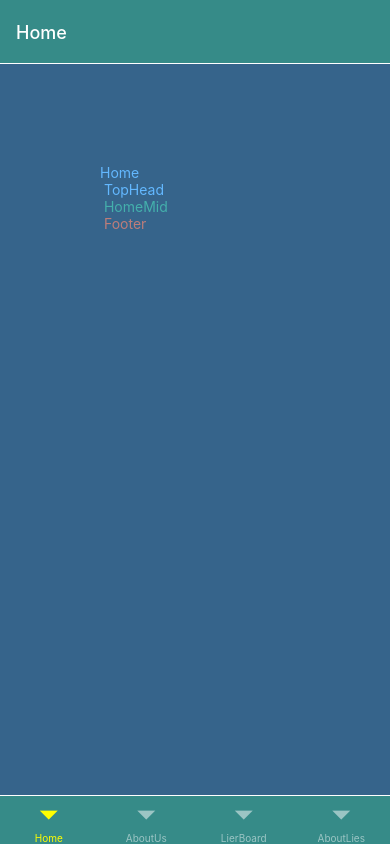
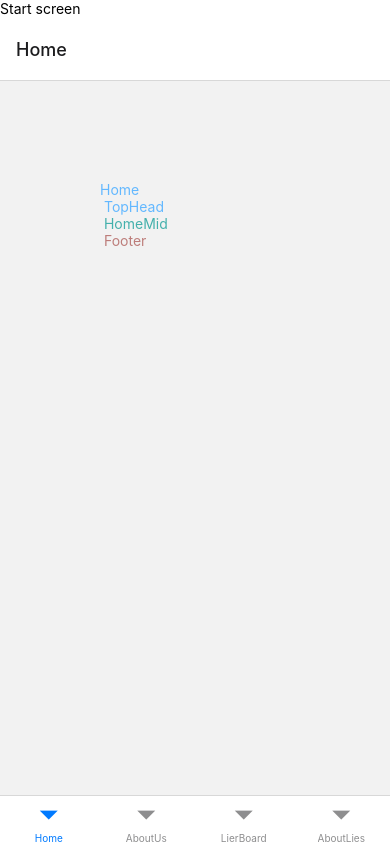
Before and after one commit to psteingh/LTRapp, a React Native app: screen / in a window 390 px wide. Built offline with nearby package versions, Linux system fonts and the light colour scheme.

Commit message:
ltrapp0403108

```diff
--- a/App.js
+++ b/App.js
@@ -6,22 +6,14 @@ import NavBottom from './home/navbottom';
 
 import Colors from './constants/colors';
 
-const MyTheme = {
-  dark: false,
-  colors: {
-    primary: 'yellow',
-    background: Colors.primaryDblue,
-    card: Colors.primaryDgreen,
-    text: 'white',
-    border: 'white',
-    notification: 'red',
-  },
-};
-
 export default function App() {
 
   return (
-    <NavigationContainer theme={MyTheme}>
+    <NavigationContainer>
+
+      <View>
+        <Text>Start screen</Text>
+      </View>
 
       <NavBottom />
 
```
